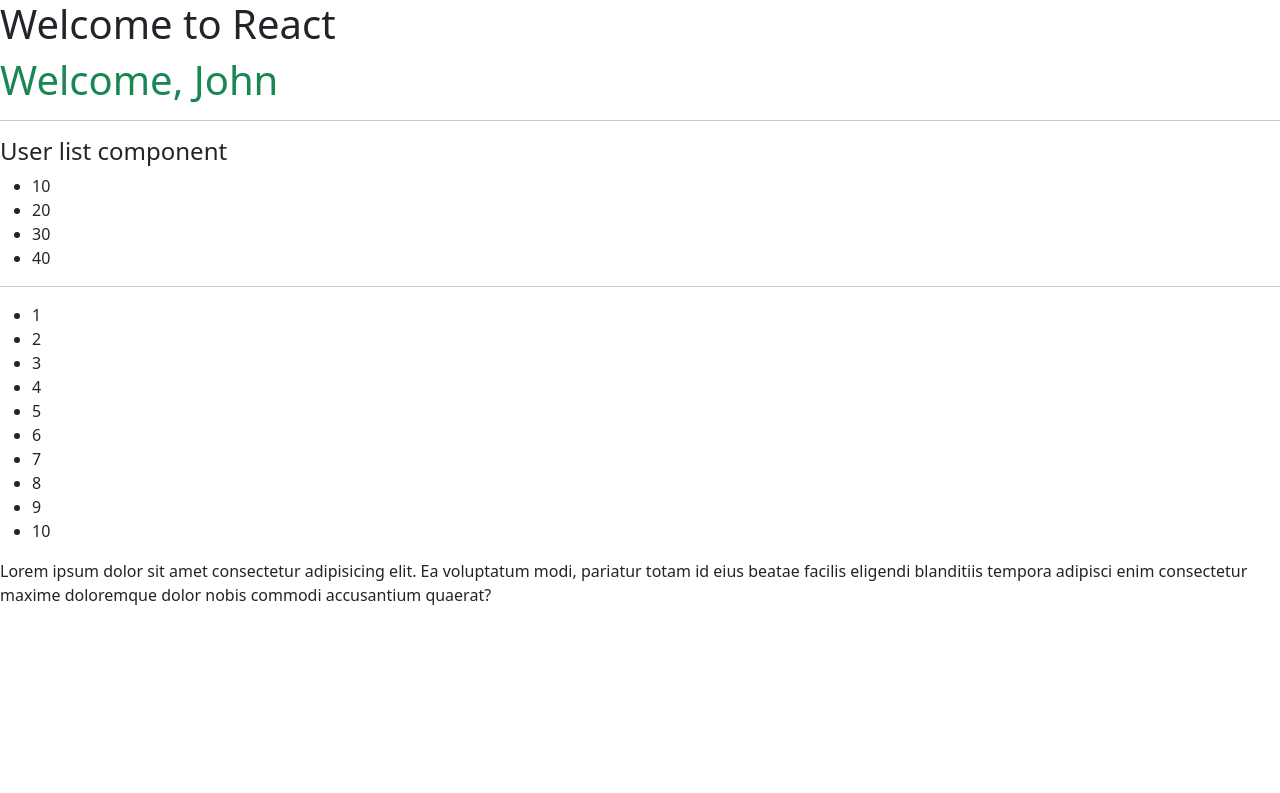
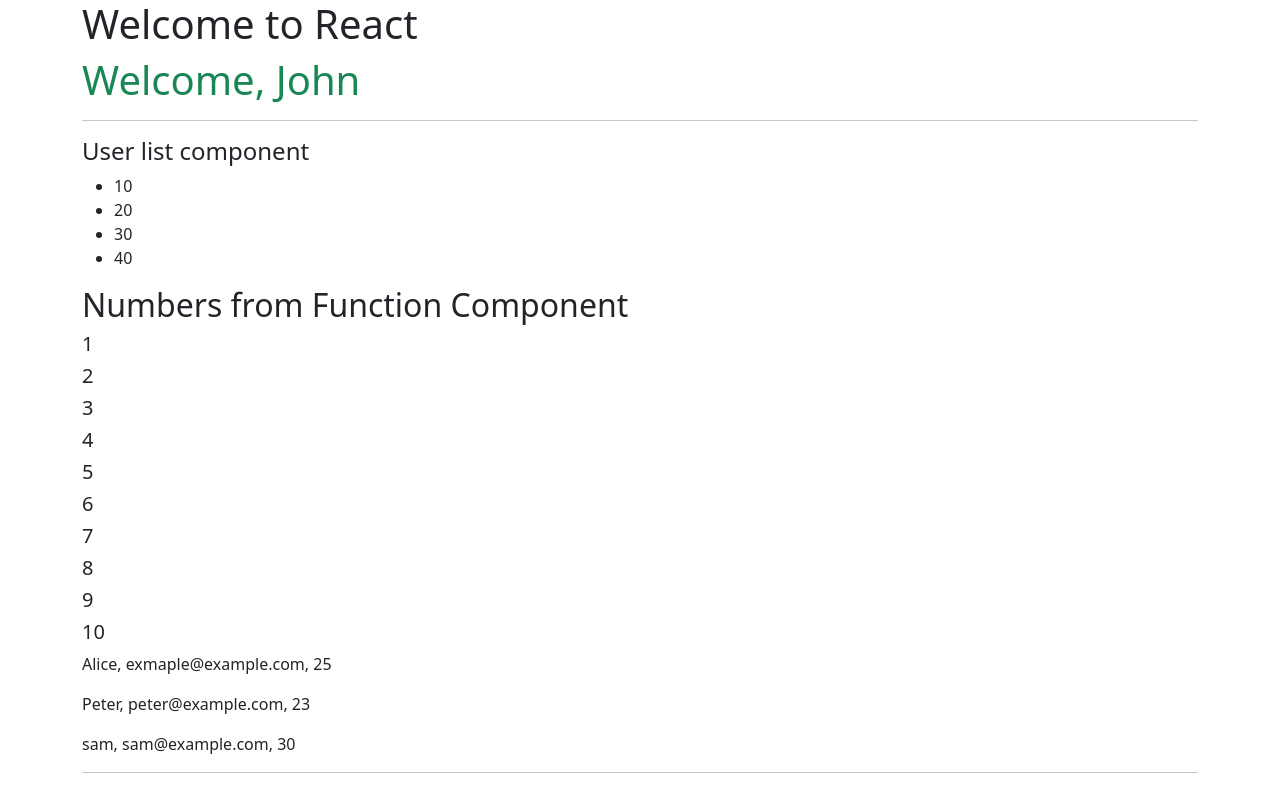
Before and after one commit to shirkeamy/AalimxClasses, a React (Create React App) app in the folder Dec24/React/may-app-1/: page / in a window 1280 px wide. Shown: the top 793 px of the page. Built offline with nearby package versions, Linux system fonts and the light colour scheme.

Commit message:
Dec2024Batch | Amol | Session 14 - Props in react

```diff
--- a/Dec24/React/may-app-1/src/App.tsx
+++ b/Dec24/React/may-app-1/src/App.tsx
@@ -1,11 +1,18 @@
 import React from 'react';
 import MainHeading from './Components/MainHeading';
 import UserList from './Components/UserList';
+import ListOfNumbers from './Components/ListOfNumbers';
+import { IUserList } from './Interface/Interfaces';
 
 function App() {
 
   const userName: string = "John";
   const numbers: number[] = [1, 2, 3, 4, 5, 6, 7, 8, 9, 10];
+  const userList: IUserList[] = [
+    { userName: "Alice", userAge: 25, userEmail: 'exmaple@example.com'},
+    { userName: "Peter", userAge: 23, userEmail: 'peter@example.com'},
+    { userName: "sam", userAge: 30, userEmail: 'sam@example.com'},
+  ];
 
   return (
     <>
@@ -15,6 +22,7 @@
       </h1>
       <hr />
       <UserList />
+      <ListOfNumbers numbers={numbers} users={userList} />
       <hr />
       <ul key={"numbers"}>
         {
--- /dev/null
+++ b/Dec24/React/may-app-1/src/Components/ListOfNumbers.tsx
@@ -0,0 +1,37 @@
+import { IUserList } from "../Interface/Interfaces";
+
+interface IListOfNumbersProps {
+    numbers: number[];
+    users: IUserList[];
+}
+
+// const ListOfNumbers: React.FC<IListOfNumbersProps> = ({ numbers, users }) => {
+const ListOfNumbers: React.FC<IListOfNumbersProps> = (props: IListOfNumbersProps) => {
+    const { numbers, users } = props;
+
+    console.log("users", users);
+
+    return (
+        <>
+            <h2>Numbers from Function Component</h2>
+
+            {
+                numbers.map((num: number, index: number) => {
+                    return (
+                        <h5 key={index}>{num}</h5>
+                    )
+                })
+            }
+            {
+                users.map((user: IUserList, index: number) => {
+                    return (
+                        <p key={`user-${index}`}>{user.userName}, {user.userEmail}, {user.userAge}</p>
+                    )
+                })
+            }
+
+        </>
+    )
+}
+
+export default ListOfNumbers;
--- /dev/null
+++ b/Dec24/React/may-app-1/src/Interface/Interfaces.ts
@@ -0,0 +1,5 @@
+export interface IUserList {
+    userName: string;
+    userAge: number;
+    userEmail: string;
+}
--- a/Dec24/React/may-app-1/src/index.tsx
+++ b/Dec24/React/may-app-1/src/index.tsx
@@ -11,7 +11,9 @@
 );
 root.render(
   <React.StrictMode>
-    <App />
+    <div className="container">
+      <App />
+    </div>
   </React.StrictMode>
 );
 
```
